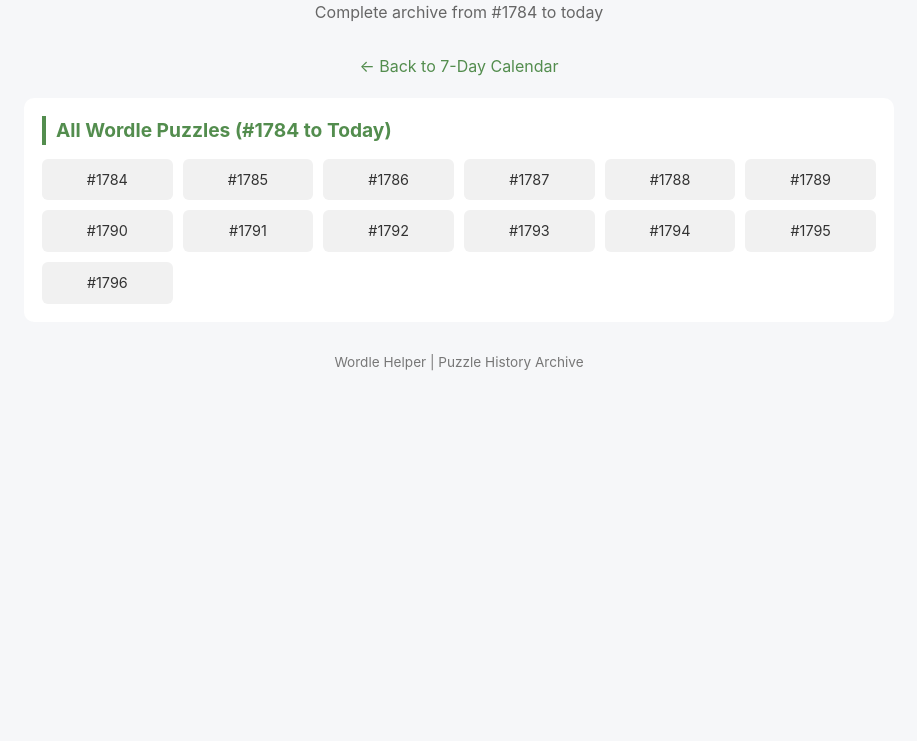
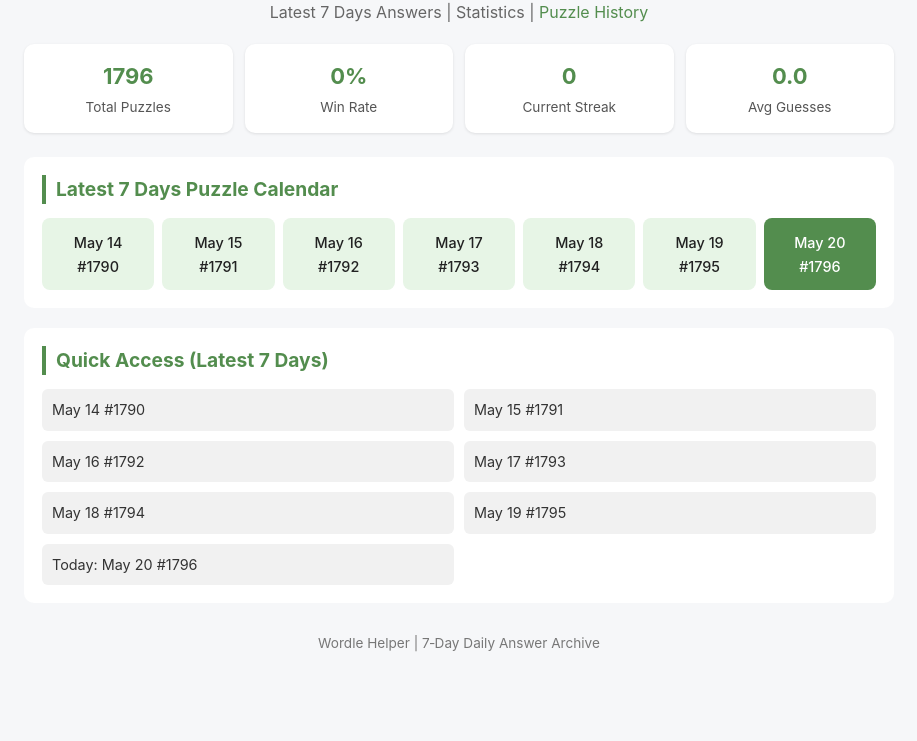
Before and after one commit to jiswarrior/jiswarrior.github.io, a plain HTML site: page index.html in a window 1280 px wide. Shown: the part 59-800 px from the top of the page, without its empty margins (181-1098 px from the left). Drawn offline with Linux system fonts and the light colour scheme.

Commit message:
Update index.html

```diff
--- a/index.html
+++ b/index.html
@@ -3,13 +3,14 @@
 <head>
   <meta charset="UTF-8">
   <meta name="viewport" content="width=device-width, initial-scale=1.0">
-  <title>Wordle Puzzle History | dailywordlehub.com</title>
-  <meta name="description" content="Complete Wordle puzzle history archive from #1784 to today. All past Wordle answers in one place.">
-  <meta name="keywords" content="Wordle history, Wordle puzzle archive, all past Wordle answers">
+  <title>Wordle 7‑Day Calendar | Daily Answers & Statistics</title>
+  <meta name="description" content="Check latest 7‑day Wordle answers, hints, stats and history. Daily Wordle puzzle archive with calendar.">
+  <meta name="keywords" content="Wordle 7 day calendar, latest Wordle answers, Wordle stats, daily Wordle history">
   <meta name="robots" content="index, follow">
-  <link rel="canonical" href="https://dailywordlehub.com/history.html">
+  <link rel="canonical" href="https://dailywordlehub.com">
   <link rel="icon" type="image/png" sizes="32x32" href="favicon-32x32.png">
   <link rel="icon" type="image/png" sizes="192x192" href="icon-192x192.png">
+  <link rel="icon" type="image/png" sizes="512x512" href="icon-512x512.png">
   <link rel="apple-touch-icon" sizes="180x180" href="apple-touch-icon.png">
   <style>
     *{margin:0;padding:0;box-sizing:border-box;font-family:-apple-system,BlinkMacSystemFont,Segoe UI,Roboto,Arial,sans-serif}
@@ -17,59 +18,106 @@
     header{text-align:center;margin-bottom:20px}
     h1{color:#538d4e;margin-bottom:8px;font-size:1.5rem}
     .desc{color:#666;margin-bottom:20px}
+    .stats{display:grid;grid-template-columns:repeat(4,1fr);gap:12px;margin-bottom:24px}
+    .stat-card{background:white;padding:16px;border-radius:10px;text-align:center;box-shadow:0 1px 3px rgba(0,0,0,0.1)}
+    .stat-num{font-size:22px;font-weight:bold;color:#538d4e;margin-bottom:4px}
+    .stat-txt{font-size:0.85rem;color:#555}
     .section{background:white;padding:18px;border-radius:10px;margin-bottom:20px}
     h2{color:#538d4e;margin-bottom:14px;font-size:1.2rem;border-left:4px solid #538d4e;padding-left:10px}
-    .history-grid{display:grid;grid-template-columns:repeat(auto-fill, minmax(120px, 1fr));gap:10px}
-    .history-item{background:#f1f1f1;padding:10px;border-radius:6px;text-align:center;text-decoration:none;color:#333;font-size:0.9rem}
-    .history-item:hover{background:#e7f5e6;color:#538d4e}
+    .calendar-7d{display:grid;grid-template-columns:repeat(7,1fr);gap:8px}
+    .day-box{padding:12px 6px;border-radius:8px;text-align:center;background:#f1f1f1}
+    .day-box a{text-decoration:none;color:#222;font-weight:500;font-size:0.9rem}
+    .day-box.today{background:#538d4e}
+    .day-box.today a{color:white}
+    .day-box.past{background:#e7f5e6}
+    .quick-list{display:grid;grid-template-columns:1fr 1fr;gap:10px;margin-top:10px}
+    .quick-list a{background:#f1f1f1;padding:10px;border-radius:6px;text-decoration:none;color:#333;font-size:0.9rem}
     footer{text-align:center;margin-top:30px;color:#777;font-size:0.85rem}
-    .back-link{display:inline-block;margin-top:10px;color:#538d4e;text-decoration:none}
-    .back-link:hover{text-decoration:underline}
-    @media (max-width:700px){.history-grid{grid-template-columns:repeat(auto-fill, minmax(100px, 1fr))}}
+    @media (max-width:700px){.stats{grid-template-columns:repeat(2,1fr)}.calendar-7d{grid-template-columns:repeat(4,1fr)}}
   </style>
 </head>
 <body>
   <header>
-    <h1>Wordle Puzzle History</h1>
-    <p class="desc">Complete archive from #1784 to today</p>
-    <a href="/" class="back-link">← Back to 7-Day Calendar</a>
+    <h1>Wordle 7‑Day Calendar</h1>
+    <p class="desc">Latest 7 Days Answers | Statistics | <a href="history.html" style="color:#538d4e; text-decoration:none;">Puzzle History</a></p>
   </header>
 
-  <div class="section">
-    <h2>All Wordle Puzzles (#1784 to Today)</h2>
-    <div class="history-grid" id="historyGrid"></div>
+  <div class="stats">
+    <div class="stat-card"><div class="stat-num" id="totalPuzzles">0</div><div class="stat-txt">Total Puzzles</div></div>
+    <div class="stat-card"><div class="stat-num" id="winRate">0%</div><div class="stat-txt">Win Rate</div></div>
+    <div class="stat-card"><div class="stat-num" id="streak">0</div><div class="stat-txt">Current Streak</div></div>
+    <div class="stat-card"><div class="stat-num" id="avgGuess">0.0</div><div class="stat-txt">Avg Guesses</div></div>
   </div>
 
-  <footer>Wordle Helper | Puzzle History Archive</footer>
+  <div class="section">
+    <h2>Latest 7 Days Puzzle Calendar</h2>
+    <div class="calendar-7d" id="calendarWrap"></div>
+  </div>
+
+  <div class="section">
+    <h2>Quick Access (Latest 7 Days)</h2>
+    <div class="quick-list" id="quickWrap"></div>
+  </div>
+
+  <footer>Wordle Helper | 7‑Day Daily Answer Archive</footer>
 
   <script>
     // ==============================
-    // 永久从 #1784 开始显示所有历史
+    // 终极修复版：纯美东时间，不受用户时区影响
+    // 永久锁定：美东时间 2026-05-14 = #1790
     // ==============================
-    const START_NUM = 1784;  // 👈 从这里开始
+    const BASE_DATE = new Date("2026-05-14T00:00:00Z");
+    const BASE_NUM = 1790;
 
-    // 获取今天最新的 Wordle 编号
-    function getTodayNumber() {
-      const BASE_DATE = new Date("2026-05-14T00:00:00Z");
-      const BASE_NUM = 1790;
-      const todayET = new Date(new Date().toLocaleString("en-US", { timeZone: "America/New_York" }));
-      todayET.setHours(0,0,0,0);
-      BASE_DATE.setHours(0,0,0,0);
-      const diffDays = Math.floor((todayET - BASE_DATE) / (1000 * 60 * 60 * 24));
-      return BASE_NUM + diffDays;
+    // 强制获取【美国纽约/美东时间】，不看用户电脑时间
+    function getEasternDate() {
+      return new Date(new Date().toLocaleString("en-US", { timeZone: "America/New_York" }));
     }
 
-    // 生成从 #1784 到今天的所有期数
-    const todayNum = getTodayNumber();
-    const grid = document.getElementById("historyGrid");
+    // 计算两个日期差多少天（纯美东时间，绝对正确）
+    function getDayDiff(easternToday) {
+      const base = new Date(BASE_DATE);
+      base.setHours(0, 0, 0, 0);
+      const today = new Date(easternToday);
+      today.setHours(0, 0, 0, 0);
+      return Math.floor((today - base) / (1000 * 60 * 60 * 24));
+    }
 
-    for (let i = START_NUM; i <= todayNum; i++) {
-      const a = document.createElement("a");
-      a.href = `wordle-${i}.html`;
-      a.className = "history-item";
-      a.textContent = `#${i}`;
-      grid.appendChild(a);
+    // 生成 7 天数据
+    const todayET = getEasternDate();
+    const dayDiff = getDayDiff(todayET);
+    const todayNumber = BASE_NUM + dayDiff;
+    const sevenDaysData = [];
+
+    for (let i = 6; i >= 0; i--) {
+      const d = new Date(todayET);
+      d.setDate(todayET.getDate() - i);
+      const num = todayNumber - i;
+      const dateStr = d.toLocaleDateString("en-US", { month: "short", day: "numeric" });
+      sevenDaysData.push({ dateStr, num, isToday: i === 0 });
     }
+
+    // 渲染页面
+    const calendarWrap = document.getElementById("calendarWrap");
+    const quickWrap = document.getElementById("quickWrap");
+
+    sevenDaysData.forEach(item => {
+      const cls = item.isToday ? "day-box today" : "day-box past";
+      calendarWrap.innerHTML += `<div class="${cls}"><a href="wordle-${item.num}.html">${item.dateStr}<br>#${item.num}</a></div>`;
+      const label = item.isToday ? `Today: ${item.dateStr} #${item.num}` : `${item.dateStr} #${item.num}`;
+      quickWrap.innerHTML += `<a href="wordle-${item.num}.html">${label}</a>`;
+    });
+
+    // 统计
+    let userStats = JSON.parse(localStorage.getItem("wordleUserStats")) || {
+      total: todayNumber, gamesPlayed: 0, wins: 0, currentStreak: 0, guessSum: 0
+    };
+    userStats.total = todayNumber;
+
+    document.getElementById("totalPuzzles").textContent = userStats.total;
+    document.getElementById("winRate").textContent = userStats.gamesPlayed ? Math.round((userStats.wins / userStats.gamesPlayed) * 100) + "%" : "0%";
+    document.getElementById("streak").textContent = userStats.currentStreak;
+    document.getElementById("avgGuess").textContent = userStats.gamesPlayed ? (userStats.guessSum / userStats.gamesPlayed).toFixed(1) : "0.0";
   </script>
 </body>
 </html>
```
